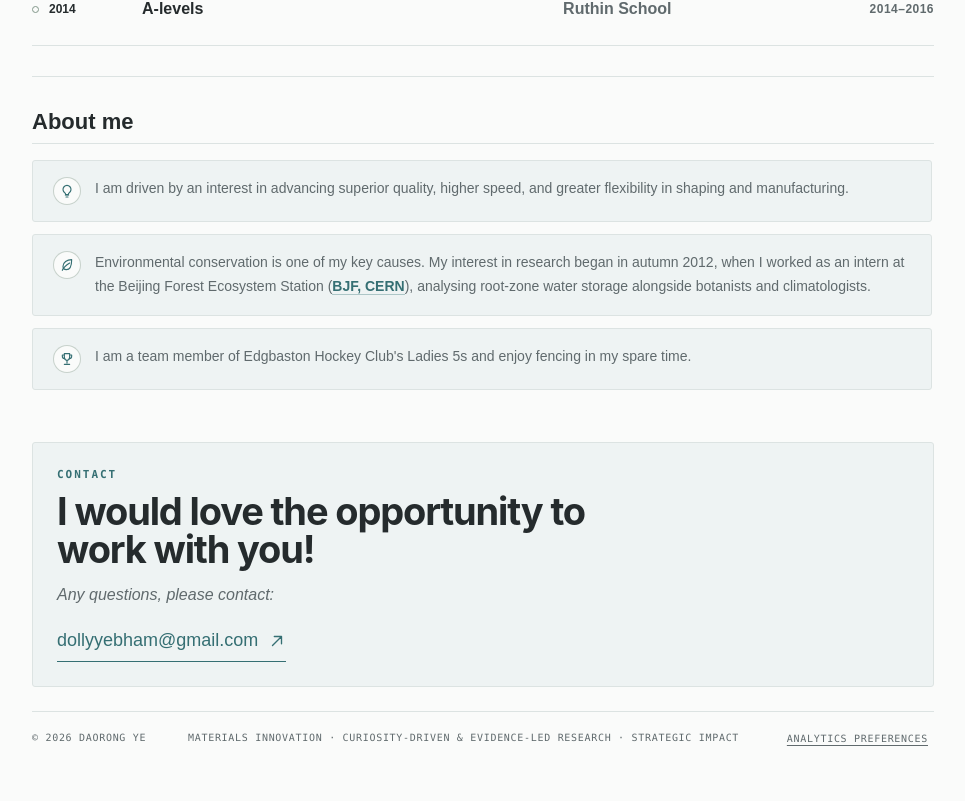
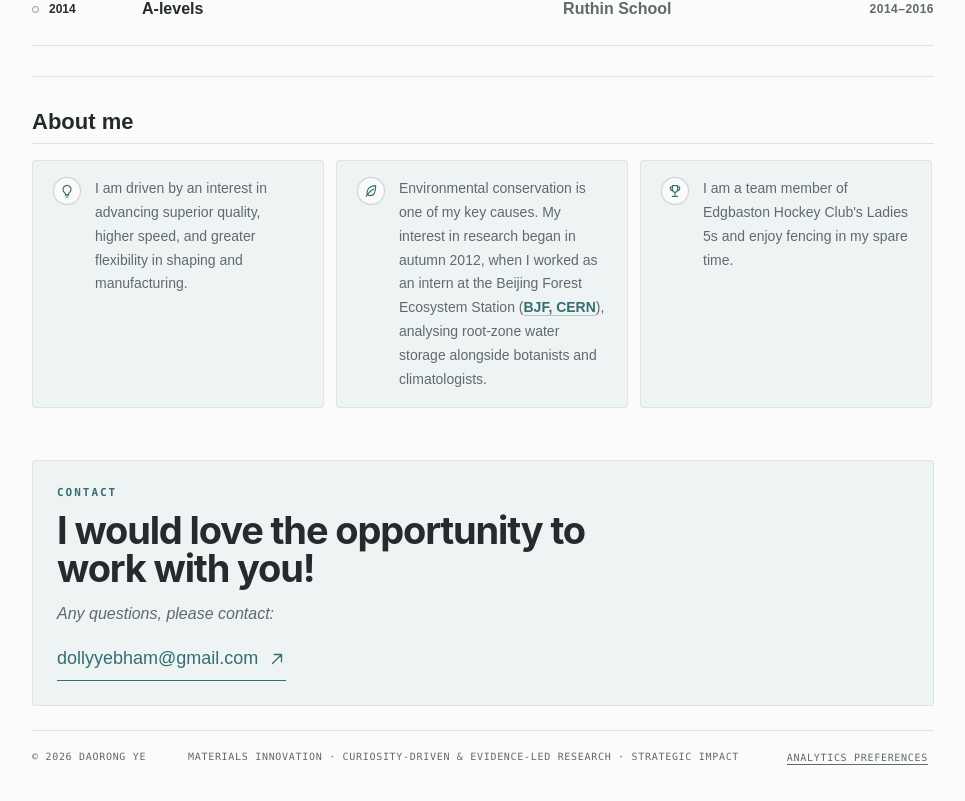
Before and after one commit to daorong-y/portfolio, a React (Vite) app: page / in a window 1280 px wide. Shown: the part 3743-4544 px from the top of the page, without its empty margins (294-1259 px from the left). Built offline with nearby package versions, Linux system fonts and the light colour scheme.

Commit message:
Arrange About Me cards horizontally

```diff
--- a/src/index.css
+++ b/src/index.css
@@ -2406,6 +2406,7 @@ footer {
 
 .about-me-list {
   display: grid;
+  grid-template-columns: repeat(3, minmax(0, 1fr));
   gap: 12px;
   max-width: 900px;
   margin: 0;
@@ -2453,6 +2454,10 @@ footer {
 }
 
 @media (max-width: 820px) {
+  .about-me-list {
+    grid-template-columns: 1fr;
+  }
+
   .site-shell {
     display: block;
     padding: 94px 22px 44px;
```
